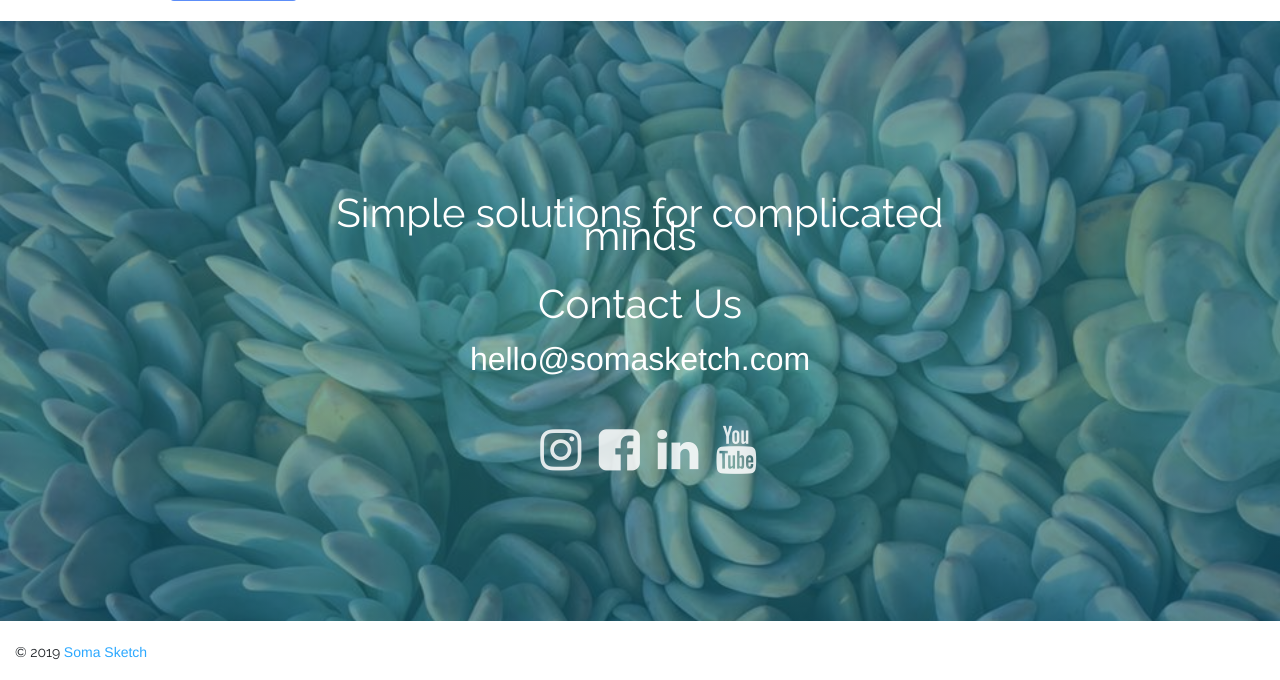
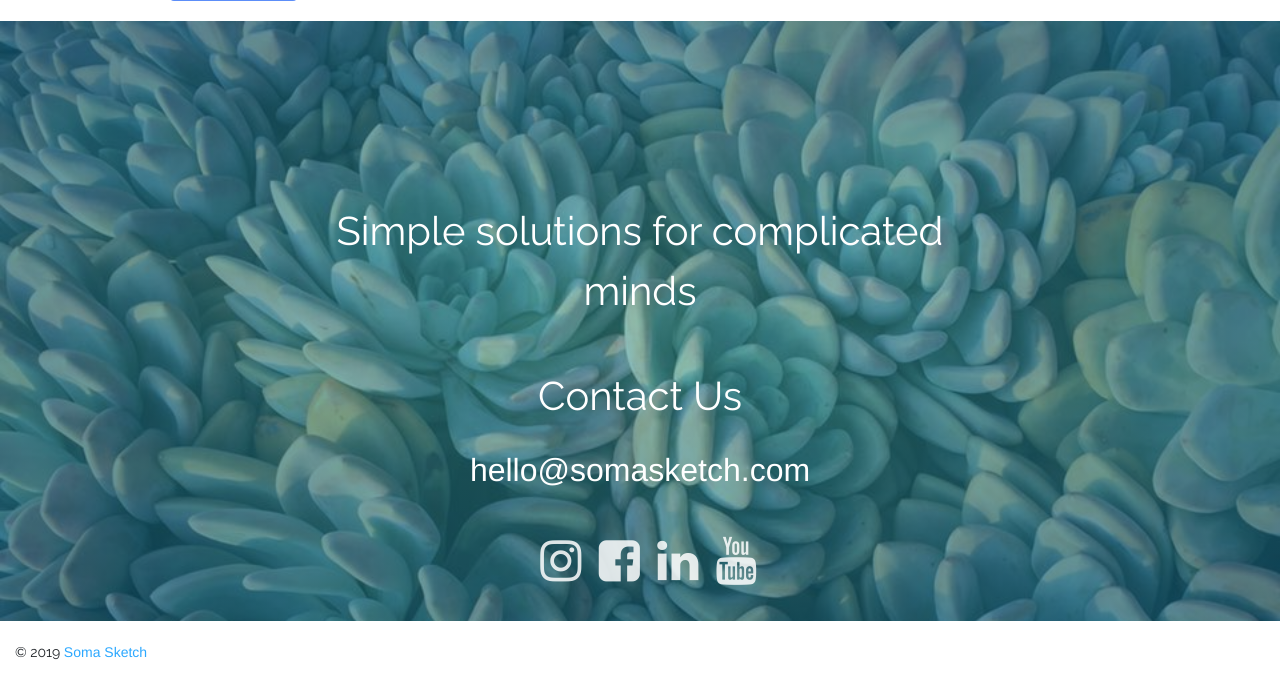
Before and after one commit to devafri/somasketch_v_alpha, a PHP site: page / in a window 1280 px wide. Shown: the part 5508-6188 px from the top of the page. Run offline with PHP 8.4, Linux system fonts and the light colour scheme.

Commit message:
Update landing-page.css

```diff
--- a/css/landing-page.css
+++ b/css/landing-page.css
@@ -1934,3 +1934,8 @@ background: radial-gradient(ellipse at center,  #1e5799 0%,rgba(54, 151, 142, 0.
     opacity: 75%;
     background-color: #cfcfe1;
   }
+
+  .info h1
+  {
+    line-height: 1.5;
+  }
```
